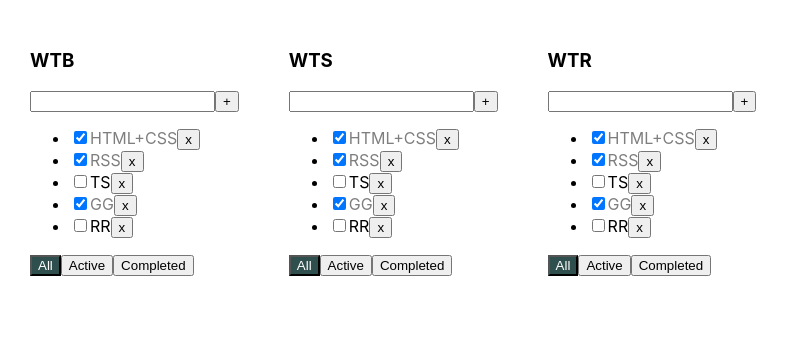
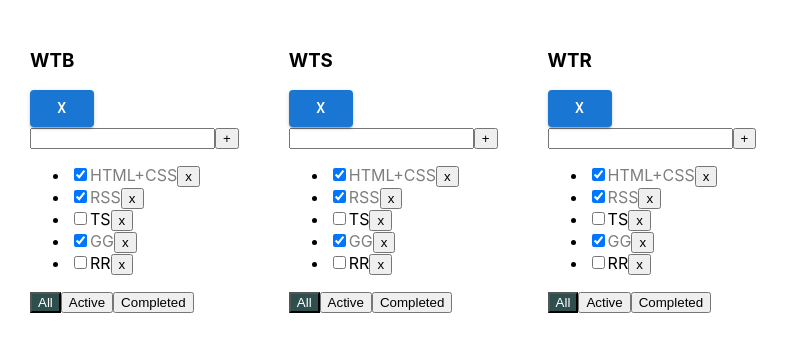
Before and after one commit to AlexeYankov/IT-Incubator, a React (Create React App) app: page / in a window 1280 px wide. Shown: the top 352 px of the page, without its empty margins (0-790 px from the left). Built offline with nearby package versions, Linux system fonts and the light colour scheme.

Commit message:
feixed mui bugs

```diff
--- a/src/Todolist.tsx
+++ b/src/Todolist.tsx
@@ -2,6 +2,7 @@ import React, {useState, KeyboardEvent, ChangeEvent} from 'react';
 import './App.css';
 import {FilterValuesType} from './App';
 import TodolistInput from "./components/todolistInput";
+import {Button} from "@mui/material";
 
 export type TasksType = {
     id: string
@@ -43,11 +44,15 @@ const TodoList = (props: TodoListType) => {
     const allBtnClasses = props.filter === 'all' ? 'active-filter' : ''
     const activeBtnClasses = props.filter === 'active' ? 'active-filter' : ''
     const completedBtnClasses = props.filter === 'completed' ? 'active-filter' : ''
+    const removeTodolist = () => {
+        props.removeTodolist(props.todoListID)
+    }
     return (
         <div>
 
             <h3>{props.title}
             </h3>
+            <Button onClick={removeTodolist} variant="contained">x</Button>
             <TodolistInput todoListID={props.todoListID} title={props.title} addTask={props.addTask}
                            key='props.todoListID'/>
             <ul>
```
Also changed, not shown: package.json (+7 -1 lines), 1 other file (tests, documents, lock files or other folders).
